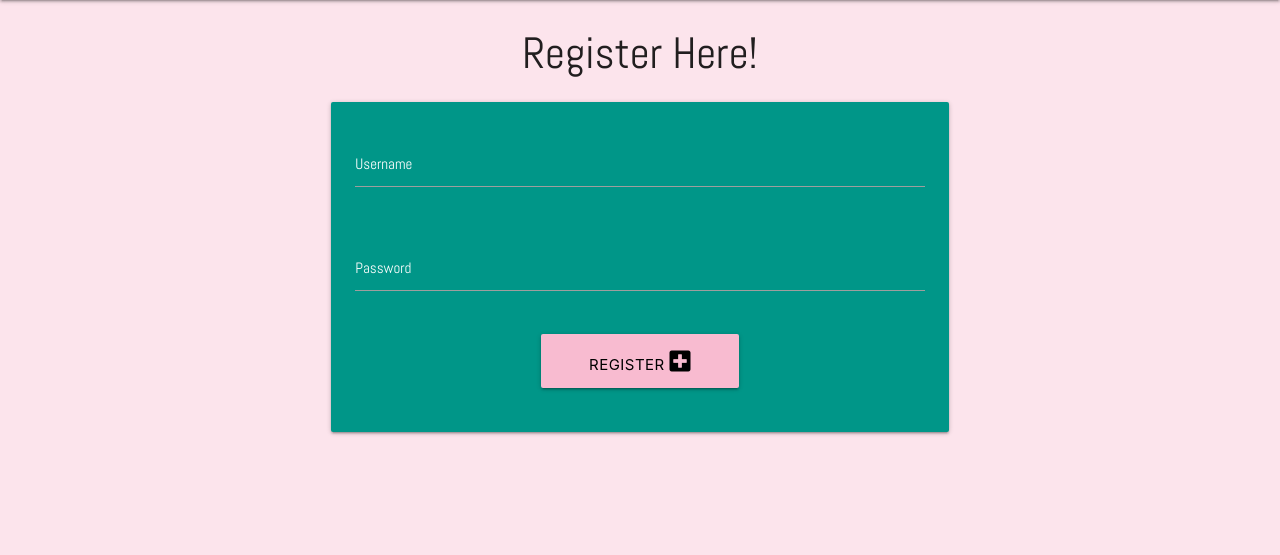
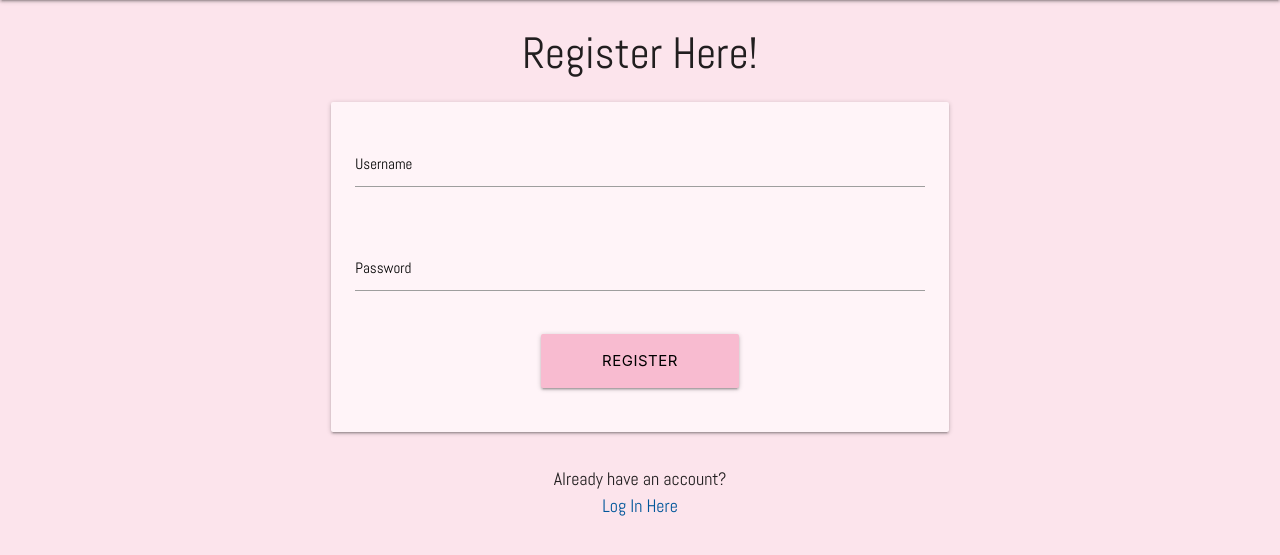
Before and after one commit to coolusername244/recipe-blog, a Flask app: page /register in a window 1280 px wide. Shown: the part 64-619 px from the top of the page. Run offline with Flask 2, Linux system fonts and the light colour scheme; some libraries are stand-ins or nearby versions.

Commit message:
styled 'login' and 'register' page and added link between the two

```diff
--- a/templates/my_recipes.html
+++ b/templates/my_recipes.html
@@ -57,9 +57,9 @@
                                             <div class="col s6 center">
                                                 <p>Serves: <br>{{ recipe.serves }}</p>
                                             </div>
-                                        </div>
-                                        <div class="card-content center hide-on-med-only">
-                                            <p>{{ recipe.description }}</p>
+                                            <div class="col s12 center hide-on-med-only">
+                                                <p>{{ recipe.description }}</p>
+                                            </div>
                                         </div>
                                         <div class="card-action center">
                                             <div class="row">
--- a/templates/register.html
+++ b/templates/register.html
@@ -4,26 +4,29 @@
 <form method="POST" action="{{ url_for('register') }}">
     <div class="row">
         <div class="col s10 m6 offset-m3">
-            <div class="card-panel teal">
+            <div class="card-panel">
                 <div class="row">
                     <div class="input-field col s12">
                         <input id="username" name="username" type="text" minlength="5"
-                            maxlength="15" pattern="^[a-zA-Z0-9]{5,15}$" class="validate white-text">
-                        <label class="white-text" for="username">Username</label>
+                            maxlength="15" pattern="^[a-zA-Z0-9]{5,15}$" class="validate black-text">
+                        <label class="black-text" for="username">Username</label>
                     </div>
                 </div>
                 <div class="row">
                     <div class="input-field col s12">
                         <input id="password" name="password" type="password" minlength="5"
-                            maxlength="15" pattern="^[a-zA-Z0-9]{5,15}$" class="validate white-text">
-                        <label class="white-text" for="password">Password</label>
+                            maxlength="15" pattern="^[a-zA-Z0-9]{5,15}$" class="validate black-text">
+                        <label class="black-text" for="password">Password</label>
                     </div>
                 </div>
                 <div class="row">
                     <button type="submit" class="col m4 offset-m4 btn-large pink lighten-4 black-text text-shadow">
-                        Register <i class="fas fa-plus-square"></i>
+                        Register
                     </button>
                 </div>
+            </div>
+            <div class="col s12">
+                <p class="center-align">Already have an account?<br> <a href="{{ url_for('login') }}" class="light-blue-text text-darken-4">Log In Here</a></p>
             </div>
         </div>
     </div>
```
Also changed, not shown: templates/login.html (+8 -5 lines).
